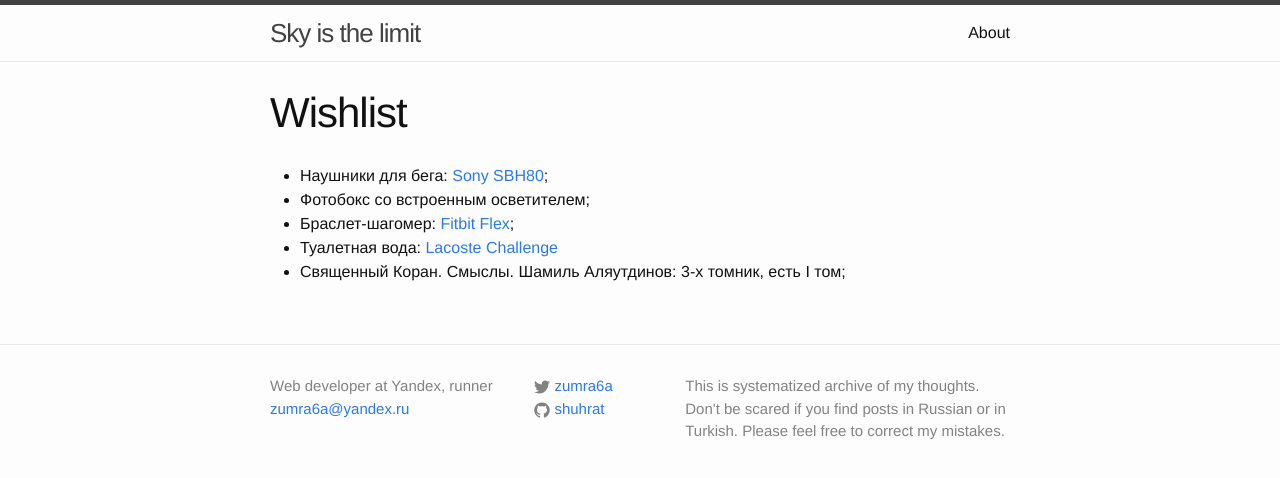
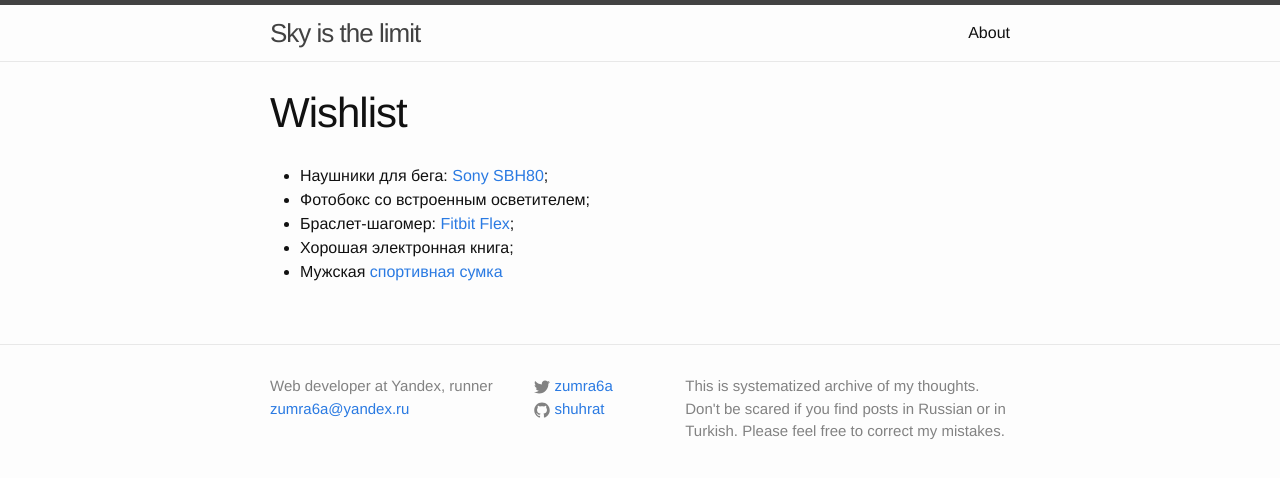
Before and after one commit to shuhrat/shuhrat.github.io, a Jekyll site: the page built from wishlist.md, in a window 1280 px wide. Shown: the top 478 px of the page. Built offline with Jekyll 4.4.1, drawn with Linux system fonts in a browser that asks for light colours.

Commit message:
Update wishlist.md

```diff
--- a/wishlist.md
+++ b/wishlist.md
@@ -7,9 +7,10 @@ permalink: /wishlist/
 - Наушники для бега: [Sony SBH80][sony];
 - Фотобокс со встроенным осветителем;
 - Браслет-шагомер: [Fitbit Flex][fitbit];
-- Туалетная вода: [Lacoste Challenge][lacoste]
-- Священный Коран. Смыслы. Шамиль Аляутдинов: 3-х томник, есть I том;
+- Хорошая электронная книга;
+- Мужская [спортивная сумка][bag]
+
 
 [fitbit]: http://market.yandex.ru/model.xml?modelid=10802171&hid=10498025
 [sony]: http://market.yandex.ru/model.xml?modelid=10760046&hid=418706
-[lacoste]: http://market.yandex.ru/model/1258526128/?hid=91168&show-uid=769290814230755950
+[bag]: http://new.sportmaster.ru/catalog/sportivnaya_odezhda/aksessuary/sumki/1200453/
```
